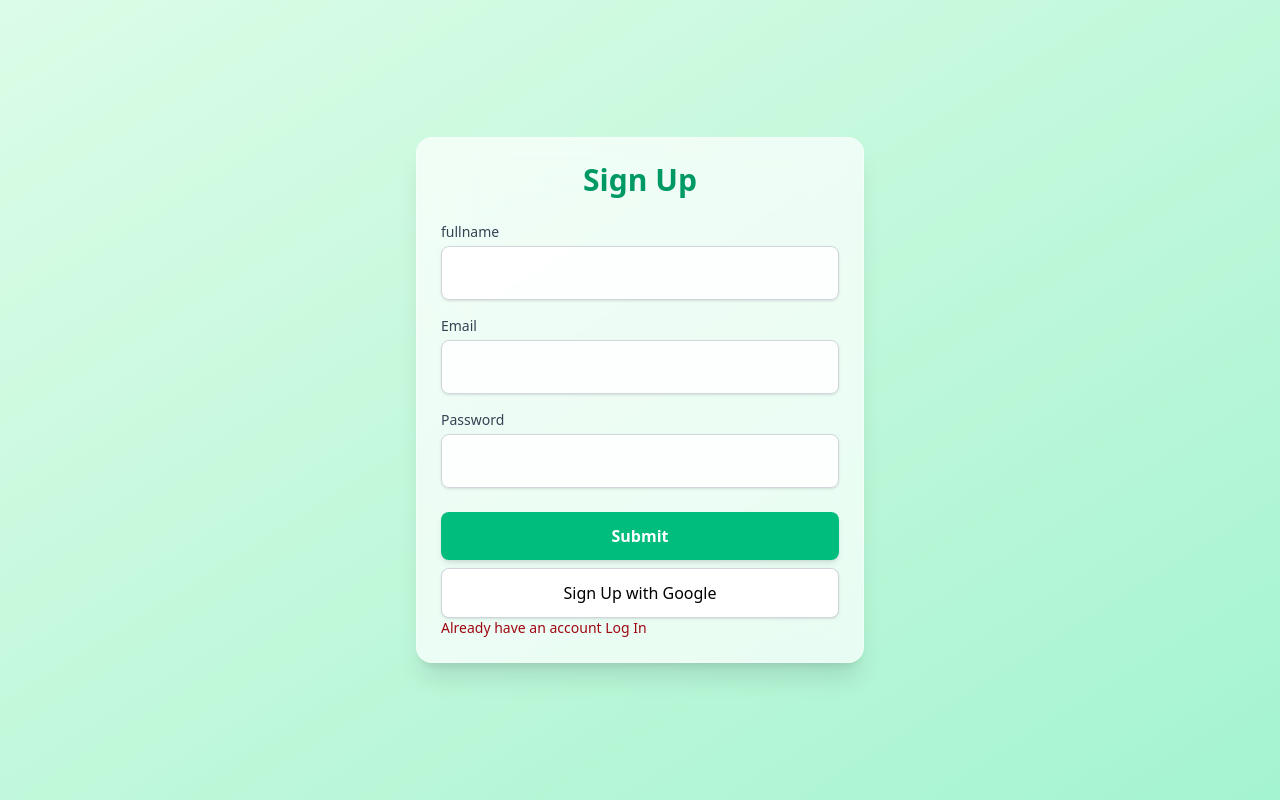
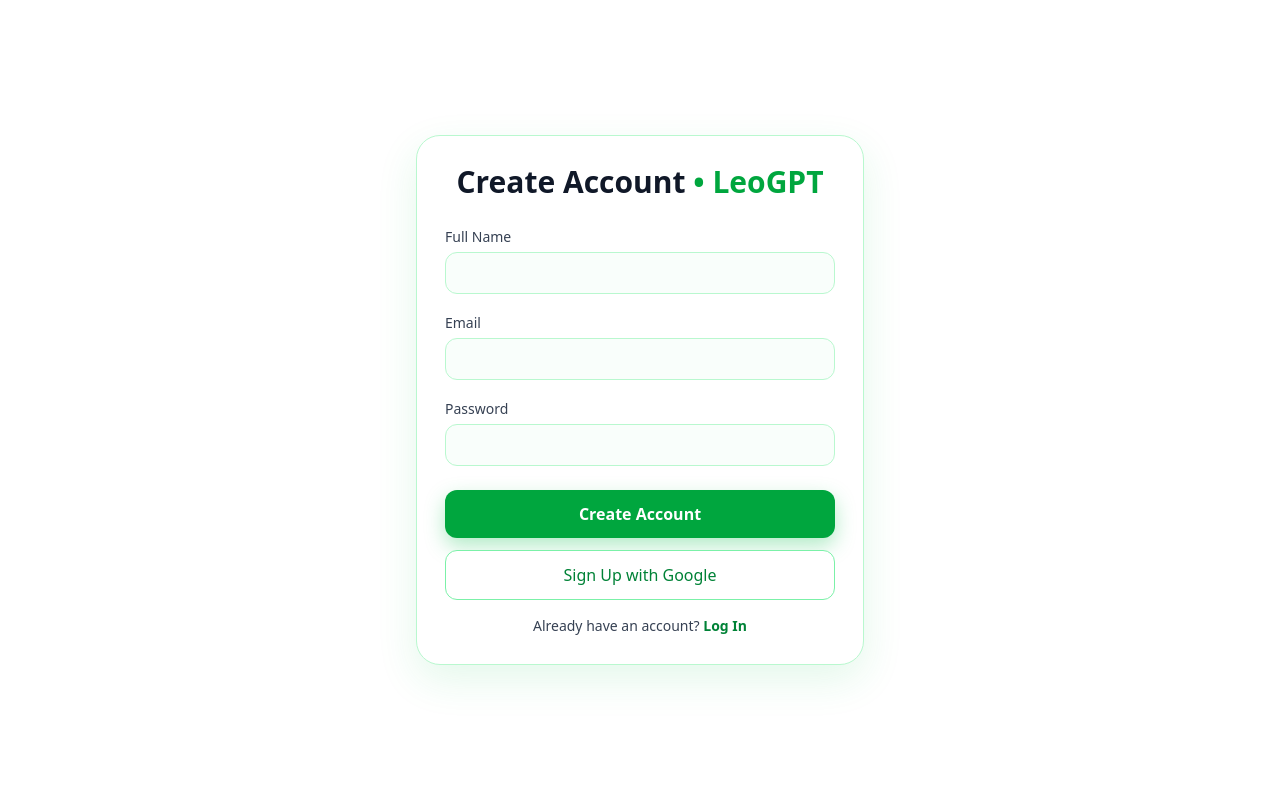
Before and after one commit to jahanzaib504/leo-gpt, a React (Vite) app: page /signup in a window 1280 px wide. Built offline with nearby package versions, Linux system fonts and the light colour scheme; no server answers.

Commit message:
Home page UI added Bugs removed in dashboard Change dashboard UI

```diff
--- a/src/components/log-in-sign-up.jsx
+++ b/src/components/log-in-sign-up.jsx
@@ -22,14 +22,14 @@
 const LogInSignUp = ({ isLogIn = true }) => {
   const [user, setUser] = useState({ fullname: "", password: "", email: "" });
   const { setUser: setUserInfo, setLoggedIn } = useContext(userContext);
-  const [error, setError] = useState({username:false, email:false, password:false})
+  const [error, setError] = useState({ username: false, email: false, password: false })
 
   const fieldChange = (e) => {
     setUser((user) => ({ ...user, [e.target.id]: e.target.value }));
-    setError((error) => ({...error, [e.target.id]:false}))
+    setError((error) => ({ ...error, [e.target.id]: false }))
   };
-  const errorOccured = (e)=>{
-    setError((error) => ({...error, [e.target.id]:true}))
+  const errorOccured = (e) => {
+    setError((error) => ({ ...error, [e.target.id]: true }))
   }
   const submit_form = async (e) => {
     e.preventDefault();
@@ -71,7 +71,7 @@
     });
 
     if (error || !data.user) console.log(error);
-    else{
+    else {
       setUserInfo(data.user)
       setLoggedIn(true)
     }
@@ -79,95 +79,134 @@
 
 
   return (
-    <div className="flex justify-center items-center min-h-screen bg-linear-to-br from-green-100 to-emerald-200 p-4">
+    <div className="flex justify-center items-center min-h-screen bg-white p-4">
 
       <form
-        className="w-full max-w-md p-6 rounded-2xl bg-white/70 backdrop-blur-xl shadow-xl border border-white/40"
         onSubmit={submit_form}
+        className="
+      w-full max-w-md p-7 rounded-3xl
+      bg-white
+      border border-green-200
+      shadow-[0_15px_40px_rgba(34,197,94,0.12)]
+      hover:shadow-[0_20px_50px_rgba(34,197,94,0.18)]
+      transition-all duration-300
+    "
       >
-        <h1 className="text-3xl font-bold text-center mb-6 text-emerald-600">
-          {isLogIn ? "Login" : "Sign Up"}
+        <h1 className="text-3xl font-extrabold text-center mb-6">
+          <span className="text-gray-900">
+            {isLogIn ? "Welcome Back" : "Create Account"}
+          </span>
+          <span className="text-green-600"> • LeoGPT</span>
         </h1>
 
-        {/* fullname (only in signup) */}
+        {/* Fullname (signup only) */}
         {!isLogIn && (
-          <div className="flex flex-col gap-1 mb-4">
-            <label htmlFor="fullname" className="text-sm text-gray-700">
-              fullname
-            </label>
-
+          <div className="mb-4">
+            <label className="text-sm font-medium text-gray-700">Full Name</label>
             <input
+              id="fullname"
               type="text"
-              id="fullname"
               onChange={fieldChange}
-              className={`${input_fields_classname}`}
+              className="
+            w-full mt-1 px-3 py-2 rounded-xl
+            border border-green-200
+            bg-green-50/40
+            focus:bg-white
+            focus:border-green-400
+            focus:ring-2 focus:ring-green-300
+            outline-none
+            transition-all
+          "
+              minLength={6}
               required
-              minLength="6"
-              maxLength="20"
-              onInvalid={errorOccured}
             />
-
           </div>
         )}
 
-        {/* EMAIL */}
-        <div className="flex flex-col gap-1 mb-4 peer-focus-within:text-green-600">
-          <label htmlFor="email" className="text-sm text-gray-700">
-            Email
-          </label>
-
+        {/* Email */}
+        <div className="mb-4">
+          <label className="text-sm font-medium text-gray-700">Email</label>
           <input
-            type="text"
             id="email"
+            type="email"
             onChange={fieldChange}
-            onInvalid={errorOccured}
-            minLength="6"
-            className={`${input_fields_classname} ${error.email?"animate-wiggle":""}`}
+            className="
+          w-full mt-1 px-3 py-2 rounded-xl
+          border border-green-200
+          bg-green-50/40
+          focus:bg-white
+          focus:border-green-400
+          focus:ring-2 focus:ring-green-300
+          outline-none
+          transition-all
+        "
           />
-
-
         </div>
 
-        {/* PASSWORD */}
-        <div className="flex flex-col gap-1 mb-6">
-          <label htmlFor="password" className="text-sm text-gray-700">
-            Password
-          </label>
-
+        {/* Password */}
+        <div className="mb-6">
+          <label className="text-sm font-medium text-gray-700">Password</label>
           <input
+            id="password"
             type="password"
-            id="password"
             onChange={fieldChange}
-            onInvalid={errorOccured}
-            className={`${input_fields_classname} `}
+            className="
+          w-full mt-1 px-3 py-2 rounded-xl
+          border border-green-200
+          bg-green-50/40
+          focus:bg-white
+          focus:border-green-400
+          focus:ring-2 focus:ring-green-300
+          outline-none
+          transition-all
+        "
+            minLength={6}
             required
-            minLength="6"
           />
-
-
         </div>
 
-        {/* SUBMIT BUTTON */}
-        <input
+        {/* Submit */}
+        <button
           type="submit"
-          className="w-full py-3 rounded-lg bg-emerald-500 hover:bg-emerald-600 text-white font-semibold shadow-md transition-all"
-        placeholder="Submit"/>
-
-
-        <div className="h-2"></div>
-
-        {/* GOOGLE SIGN IN */}
-        <button
-          className="w-full py-3 rounded-lg bg-white border border-gray-300 shadow-sm hover:bg-gray-50 font-medium transition-all"
-          onClick={OAuth_google}
+          className="
+        w-full py-3 rounded-xl
+        bg-green-600 text-white font-semibold
+        shadow-[0_8px_20px_rgba(34,197,94,0.35)]
+        hover:bg-green-700
+        hover:shadow-[0_10px_28px_rgba(34,197,94,0.45)]
+        transition-all
+      "
         >
-          {isLogIn ? "Login with Google" : "Sign Up with Google"}
+          {isLogIn ? "Login" : "Create Account"}
         </button>
 
-        {isLogIn && <p className="text-sm text-red-800">Create an account <Link to="/signup">Sign Up</Link></p>}
-        {!isLogIn && <p className="text-sm text-red-800">Already have an account <Link to="/login">Log In</Link></p>}
+        <div className="h-3" />
+
+        {/* Google */}
+        <button
+          onClick={OAuth_google}
+          className="
+        w-full py-3 rounded-xl
+        bg-white border border-green-300
+        text-green-700 font-medium
+        hover:bg-green-50
+        transition-all
+      "
+        >
+          {isLogIn ? "Continue with Google" : "Sign Up with Google"}
+        </button>
+
+        {/* Switch mode */}
+        <p className="text-sm text-gray-700 text-center mt-4">
+          {isLogIn ? (
+            <>Don’t have an account? <Link className="text-green-700 font-semibold" to="/signup">Sign Up</Link></>
+          ) : (
+            <>Already have an account? <Link className="text-green-700 font-semibold" to="/login">Log In</Link></>
+          )}
+        </p>
       </form>
     </div>
+
   );
 };
 
--- a/src/pages/dashboard.jsx
+++ b/src/pages/dashboard.jsx
@@ -1,6 +1,19 @@
 import supabase from "../supabase";
 import { useState, useEffect } from "react";
 import { useParams, Link, useNavigate } from "react-router-dom";
+import ReactMarkdown from "react-markdown"
+import remarkGfm from "remark-gfm";
+
+
+function GPTResponse(text) {
+  return (
+    <div className="prose max-w-none">
+      <ReactMarkdown remarkPlugins={[remarkGfm]}>
+        {text}
+      </ReactMarkdown>
+    </div>
+  );
+}
 
 const Dashboard = () => {
   const { chatId: paramChatId } = useParams();
@@ -58,52 +71,80 @@
   };
 
   useEffect(() => {
+    const fetchChats = async (chat_id) => {
+      if (chat_id) {
+        const { data, error } = await supabase.from("chats").select("*").eq("chat_id", chat_id);
+        if (error) {
+          console.log("An error occured while loading chat")
+        }
+        else if (!data || data?.length == 0) {
+          console.log("Chat not found")
+          navigate("/dashboard");
+        }
+        else setCurrentChat(data);
+      }else{
+        setCurrentChat([])
+      }
+      setLoadingChats(false);
+    };
+    fetchChats(paramChatId);
+  }, [paramChatId]);
+  useEffect(() => {
     const fetchChatHistory = async () => {
       const { data, error } = await supabase.from("chat_history").select("*");
       if (error) console.log(error);
       else setChatHistory(data.reverse());
       setLoadingChatHistory(false);
     };
+    fetchChatHistory();
+  }, [])
+  return (
+    <div className="flex flex-row h-screen bg-white text-gray-900">
 
-    const fetchChats = async (chat_id) => {
-      if (chat_id) {
-        const { data, error } = await supabase.from("chats").select("*").eq("chat_id", chat_id);
-        if (error){
-          console.log("An error occured while loading chat")
-        }
-        else if(!data || data?.length == 0){
-            console.log("Chat not found")
-            navigate("/dashboard");
-        }
-        else setCurrentChat(data);
-      }
-      setLoadingChats(false);
-    };
+      {/* SIDEBAR */}
+      <div className="fixed w-64 h-full bg-green-50 border-r border-green-200 px-4 py-6 flex flex-col shadow-sm">
+        <h1 className="text-2xl font-extrabold text-green-700 mb-4">
+          LeoGPT
+        </h1>
 
-    fetchChatHistory();
-    fetchChats(paramChatId);
-  }, [paramChatId]);
-
-  return (
-    <div className="flex flex-row h-screen bg-gray-950 text-white">
-      {/* SIDEBAR */}
-      <div className="fixed w-64 h-full bg-gray-900 px-4 py-6 flex flex-col">
-        <h1 className="text-2xl font-bold mb-4">LeoGPT</h1>
         <input
           type="text"
-          placeholder="Search History"
-          className="text-lg rounded-lg px-3 py-2 mb-4 w-full text-white"
+          placeholder="Search chats..."
+          className="
+          text-sm px-3 py-2 rounded-xl
+          bg-white border border-green-200
+          focus:outline-none focus:ring-2 focus:ring-green-300
+          placeholder:text-gray-400
+          mb-4
+        "
         />
 
         {loadingChatHistory ? (
-          <div className="text-gray-400">Loading chat history...</div>
+          <div className="text-gray-500">Loading chat history...</div>
         ) : (
-          <ul className="flex flex-col gap-2 flex-1 overflow-y-auto scroll-smooth scrollbar-transparent">
+          <ul className="flex flex-col gap-2 flex-1 overflow-y-auto">
+            <Link to="/dashboard" className="
+                  block px-3 py-2 rounded-xl text-sm
+                  border border-transparent
+                  hover:border-green-400
+                  hover:bg-green-100
+                  text-gray-800 truncate
+                  transition-all
+                ">New Chat</Link>
+
             {chatHistory.map((ch) => (
               <li key={ch.id}>
                 <Link
                   to={`/dashboard/${ch.id}`}
-                  className="block p-2 text-lg rounded-lg border-2 border-transparent hover:border-green-500 hover:shadow-md truncate transition-all duration-200"
+                  className={`
+                  block px-3 py-2 rounded-xl text-sm
+                  ${(paramChatId === ch.id)?"bg-green-300":""}
+                  border border-transparent
+                  hover:border-green-400
+                  hover:bg-green-100
+                  text-gray-800 truncate
+                  transition-all
+                `}
                 >
                   {ch.title}
                 </Link>
@@ -112,44 +153,81 @@
           </ul>
         )}
 
-        <button className="mt-auto py-2 px-4 bg-green-600 rounded-lg hover:bg-green-700 transition-all">
+        <button className="
+        mt-auto py-2 px-4 rounded-xl
+        bg-green-600 text-white font-semibold
+        hover:bg-green-700 shadow-sm transition
+      ">
           Settings
         </button>
       </div>
 
-      {/* CONTENT AREA */}
-      <div className="ml-64 flex-1 p-6 overflow-y-auto">
+      {/* CONTENT */}
+      <div className="ml-64 flex-1 p-8 bg-white">
         {loadingChats ? (
-          <div className="text-gray-400">Loading chats...</div>
+          <div className="text-gray-500">Loading chats...</div>
         ) : currentChat.length === 0 ? (
+
+          /* ---------- EMPTY STATE ---------- */
           <div className="flex flex-col items-center justify-center mt-32">
-            <h1 className="text-3xl font-semibold mb-4">Welcome to LeoGPT</h1>
+            <h1 className="text-3xl font-bold text-gray-900">
+              Welcome to <span className="text-green-700">LeoGPT</span>
+            </h1>
+            <p className="text-gray-500 mt-2">
+              Start a new conversation below
+            </p>
+
             <input
               type="text"
-              placeholder="What's on your mind today?"
-              className="text-xl py-2 px-3 w-96 rounded-lg text-white"
+              placeholder="What's on your mind?"
+              className="
+              mt-5 w-96 px-4 py-3 rounded-xl
+              bg-green-50 border border-green-300
+              focus:outline-none focus:ring-2 focus:ring-green-300
+              placeholder:text-gray-500
+            "
               value={prompt}
               onChange={fieldChange}
               onKeyDown={submit}
               disabled={generating}
             />
           </div>
+
         ) : (
+
+          /* ---------- CHAT THREAD ---------- */
           <div className="flex flex-col gap-4">
             {currentChat.map((c) => (
               <div key={c.id} className="flex flex-col gap-2">
-                <div className="self-end bg-green-800 text-white p-3 rounded-xl max-w-md break-words">
+
+                {/* USER */}
+                <div className="
+                self-end max-w-xl px-4 py-3 rounded-2xl
+                bg-green-600 text-white shadow
+              ">
                   {c.prompt}
                 </div>
-                <div className="self-start bg-gray-800 text-white p-3 rounded-xl max-w-md break-words">
-                  {c.response}
+
+                {/* AI */}
+                <div className="
+                self-start px-4 py-3 rounded-2xl
+                bg-green-50 border border-green-200 text-gray-900 shadow-sm
+              ">
+                  {GPTResponse(c.response)}
                 </div>
               </div>
             ))}
+
+            {/* INPUT */}
             <input
               type="text"
               placeholder="Type your next message..."
-              className="text-xl py-2 px-3 w-96 rounded-lg text-gray-900 mt-4"
+              className="
+              mt-4 w-96 px-4 py-3 rounded-xl
+              bg-white border border-green-300
+              focus:outline-none focus:ring-2 focus:ring-green-400
+              placeholder:text-gray-500
+            "
               value={prompt}
               onChange={fieldChange}
               onKeyDown={submit}
--- a/src/pages/home.jsx
+++ b/src/pages/home.jsx
@@ -1,4 +1,86 @@
-const Home = ()=>{
-    return(<h1>Welcome to leo GPT</h1>)
-}
-export default Home
+import { Link } from "react-router-dom";
+
+const Home = () => {
+  return (
+    <>
+      <header className="flex justify-start items-center py-4 px-4 md:px- shadow-sm">
+        <div className="flex items-center gap-2">
+          <img
+            src="/src/assets/logo-green.png"
+            alt="logo"
+            className="h-12 w-auto"
+          />
+          <h1 className="text-2xl font-extrabold text-green-700">LeoGPT</h1>
+        </div>
+
+      </header>
+
+      <main>
+        {/* Hero Section */}
+        <section className="px-6 md:px-12 py-16 text-center">
+          <h2 className="text-4xl md:text-5xl font-extrabold text-gray-900">
+            Your Smart AI Companion —
+            <span className="text-green-600"> LeoGPT</span>
+          </h2>
+
+          <p className="mt-4 text-lg text-gray-600 max-w-2xl mx-auto">
+            Chat, learn, create, and explore ideas with an intelligent assistant
+            designed to be fast, helpful, and intuitive.
+          </p>
+
+          <div className="mt-8 flex justify-center gap-4">
+            <Link
+              to="/dashboard"
+              className="px-6 py-3 rounded-xl bg-green-600 text-white text-lg font-medium shadow hover:bg-green-700 transition"
+            >
+              Try Leo
+            </Link>
+
+            <Link
+              to="/signup"
+              className="px-6 py-3 rounded-xl border border-green-600 text-green-700 text-lg font-medium hover:bg-green-50 transition"
+            >
+              Create Account
+            </Link>
+          </div>
+        </section>
+
+        {/* Features Section */}
+        <section className="px-6 md:px-12 pb-16">
+          <h3 className="text-2xl font-bold text-gray-900 text-center mb-8">
+            Why Choose LeoGPT?
+          </h3>
+
+          <div className="grid grid-cols-1 md:grid-cols-3 gap-6">
+            <div className="p-6 rounded-2xl border shadow-sm hover:shadow-md transition">
+              <h4 className="text-xl font-semibold text-green-700">Fast & Smart</h4>
+              <p className="mt-2 text-gray-600">
+                Get instant, accurate responses powered by intelligent reasoning.
+              </p>
+            </div>
+
+            <div className="p-6 rounded-2xl border shadow-sm hover:shadow-md transition">
+              <h4 className="text-xl font-semibold text-green-700">Clean Interface</h4>
+              <p className="mt-2 text-gray-600">
+                A minimal and distraction-free experience for smooth conversations.
+              </p>
+            </div>
+
+            <div className="p-6 rounded-2xl border shadow-sm hover:shadow-md transition">
+              <h4 className="text-xl font-semibold text-green-700">Always Improving</h4>
+              <p className="mt-2 text-gray-600">
+                Constantly evolving to help you learn, build, and explore more.
+              </p>
+            </div>
+          </div>
+        </section>
+      </main>
+
+      <footer className="text-center py-6 text-gray-600 border-t">
+        © {new Date().getFullYear()} LeoGPT — All rights reserved
+      </footer>
+    </>
+  );
+};
+
+export default Home;
```
Also changed, not shown: src/assets/logo-green.png (added), src/assets/logo.png (added).
